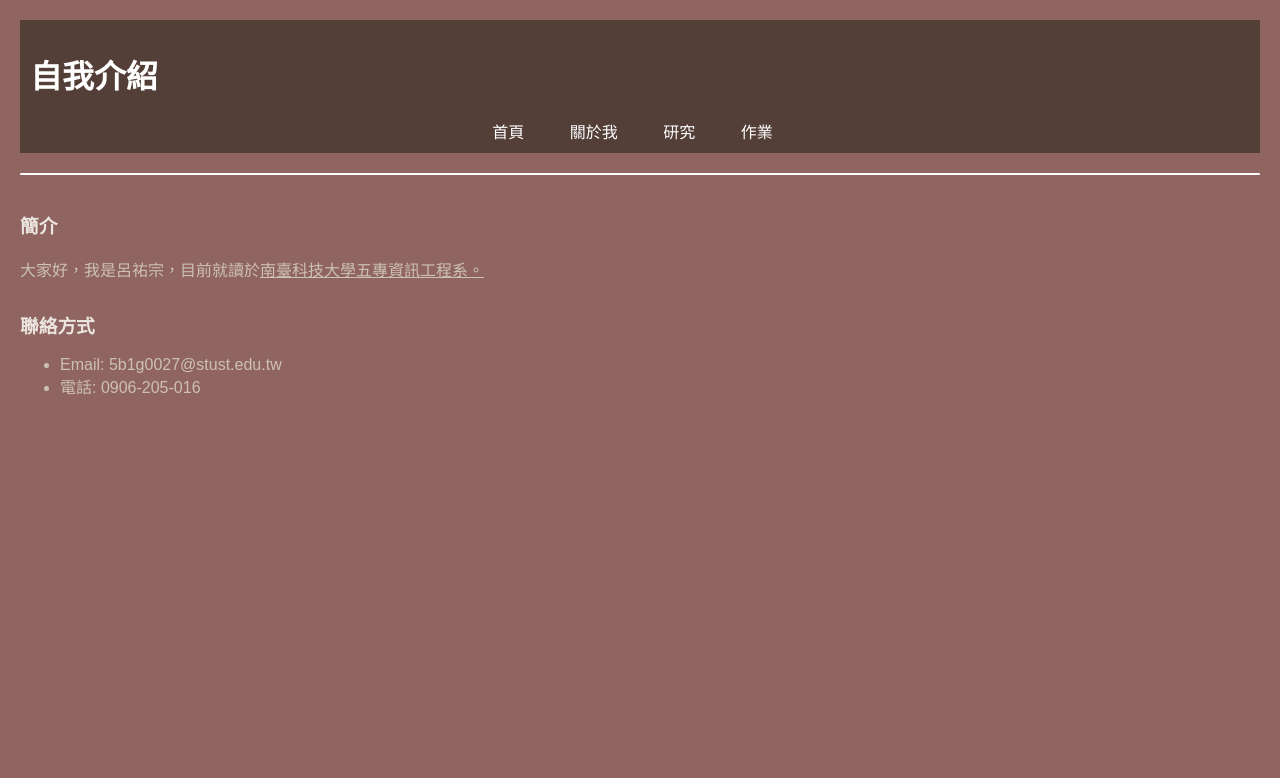
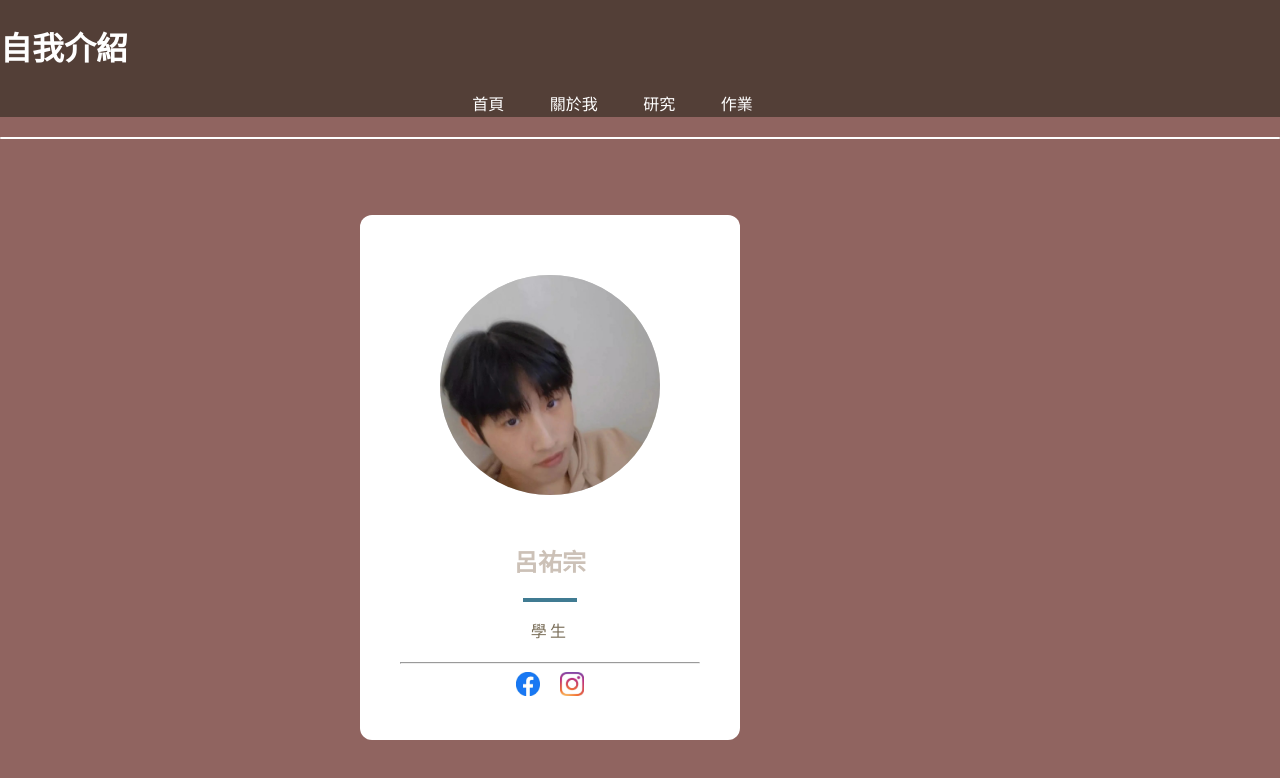
Before and after one commit to yu-tsung1021/20250226, a plain HTML site: page index.html in a window 1280 px wide. Drawn offline with Linux system fonts and the light colour scheme.

Commit message:
Refactor code structure for improved readability and maintainability

```diff
--- a/index.html
+++ b/index.html
@@ -33,18 +33,20 @@ document.addEventListener('DOMContentLoaded', function() {
     </nav>
     </div>
     <div class="animated-hr"><span class="dot"></span><span class="line"></span></div>
-    <div>
-    <section>
-        <h3>簡介</h3>
-        <p>大家好，我是呂祐宗，目前就讀於<a href ="https://csie.stust.edu.tw/" style="color: hsl(29, 17%, 76%);">南臺科技大學五專資訊工程系。</a></p>
-    </section>
-    <section>
-        <h3>聯絡方式</h3>
-        <ul>
-            <li>Email: 5b1g0027@stust.edu.tw</li>
-            <li>電話: 0906-205-016</li>
-        </ul>
-    </section>
+    <!-- 左半部背景區塊 -->
+<div class="profile-left">
+  <div class="profile-card">
+    <img src="img/my.jpg" alt="個人封面" class="profile-img">
+    <h2>呂祐宗</h2>
+    <hr class="profile-hr">
+    <p class="profile-title">學生</p>
+    <hr>
+    <div class="profile-social">
+      <a href="https://www.facebook.com/lu.you.zong.928406/?locale=zh_TW"><img src="img/FB.png" alt="FB"></a>
+      <a href="https://www.instagram.com/yu_tsung_10/"><img src="img/IG.png" alt="IG"></a>
+    </div>
+  </div>
+</div>
 
 </body>
 </html>
--- a/style.css
+++ b/style.css
@@ -1,12 +1,23 @@
 body {
     font-family: Arial, sans-serif;
-    margin: 20px;
+    margin: 0;
     background-color: hsl(5, 20%, 47%);
     color: hsl(29, 17%, 76%);
 }
-.my-color{
-    background-color:hsl(18, 20%, 27%);
-    padding: 10px;
+.my-color {
+    background-color: hsl(18, 20%, 27%);
+    padding: 2px 0;
+    margin: 0;
+    width: 100vw;
+    position: relative;
+    left: 50%;
+    right: 50%;
+    transform: translateX(-50%);
+    box-sizing: border-box;
+}
+nav {
+    text-align: right;
+    padding-right: 40px;
 }
 nav a {
     margin-right: 15px;
@@ -19,9 +30,6 @@ h3 {
 }
 h1 {
     color: white;
-}
-nav {
-    text-align: center;
 }
 
 section {
@@ -95,3 +103,53 @@ a.button-home {
 body.hr-animate .animated-hr .line {
     width: 0;
 }
+.profile-bg {
+  position: absolute;
+  left: 0;
+  top: 0;
+  width: 45vw;
+  height: 100vh;
+  background: linear-gradient(135deg, #e8ded2 60%, #fff 100%);
+  z-index: 0;
+  border-radius: 0 0 0 0;
+}
+.profile-left {
+    position: relative;
+    display: flex;
+    justify-content: flex-start; /* 靠左排列 */
+    align-items: flex-start;
+    min-height: 400px;
+    /* 新增左側間距，數值可自行調整 */
+    margin-left: 360px;
+}
+.profile-card {
+  background: #ffffff;
+  /* box-shadow: 0 8px 24px #e8ded2; */ /* 移除陰影 */
+  border-radius: 12px;
+  padding: 60px 40px 40px 40px; /* 放大卡片 */
+  margin-top: 40px;
+  min-width: 300px; /* 放大卡片寬度 */
+  text-align: center;
+}
+.profile-img {
+  width: 220px; /* 放大頭像 */
+  height: 220px;
+  border-radius: 50%;
+  object-fit: cover;
+  margin-bottom: 24px;
+  background: #ccc;
+}
+.profile-hr {
+  width: 50px;
+  border: 2px solid #407b92;
+  margin: 16px auto;
+}
+.profile-title {
+  letter-spacing: 0.2em;
+  color: #7b6f5a;
+  margin-bottom: 20px;
+}
+.profile-social a img {
+  width: 24px;
+  margin: 0 8px;
+}
```
Also changed, not shown: about.html (+14 -5 lines), img/FB.png (added), img/IG.png (added), img/my.jpg (added).
